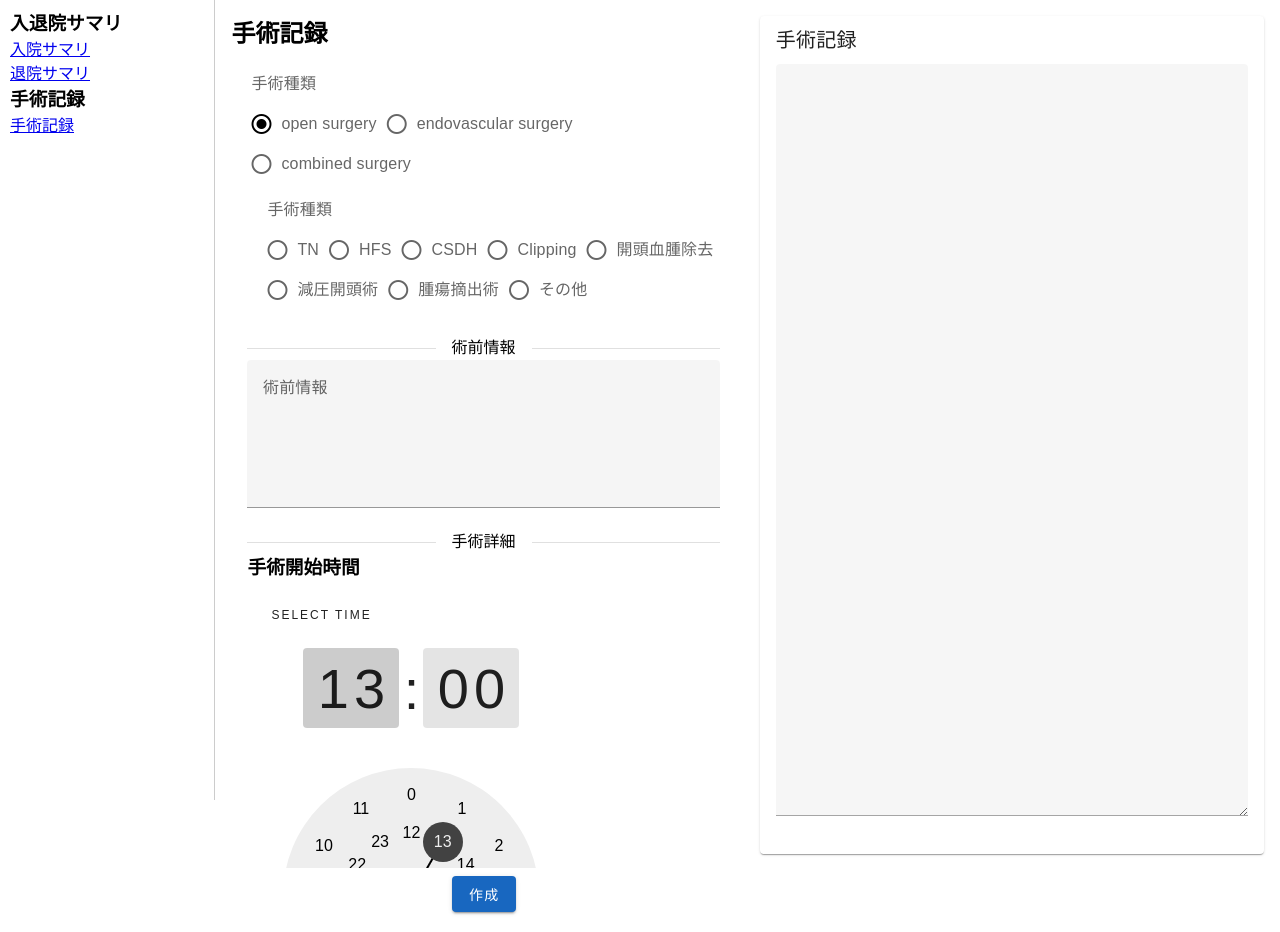
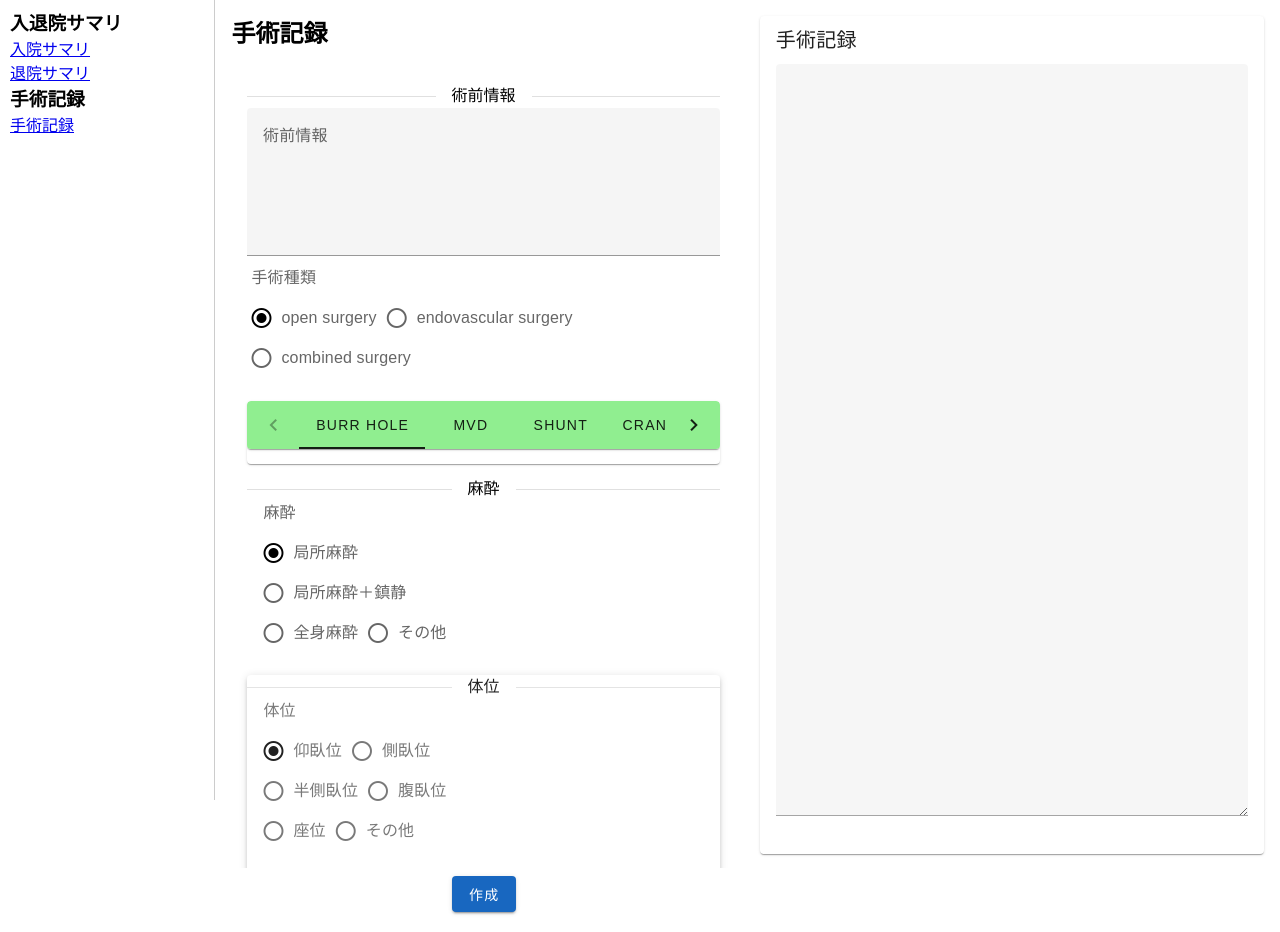
Before and after one commit to keinomura/vue-project, a Vue app: page /summaryFrame/operationRecord in a window 1280 px wide. Built offline with nearby package versions, Linux system fonts and the light colour scheme.

Commit message:
ope種類をTabを使って選択する

```diff
--- a/src/views/OperationRecordViews/OperationRecordForm.vue
+++ b/src/views/OperationRecordViews/OperationRecordForm.vue
@@ -1,40 +1,157 @@
 <template>
   <v-container ref="form" class="no-horizontal-scroll">
+    <v-divider>術前情報</v-divider>
+    <v-textarea v-model="preoperativeInformation" label="術前情報" outlined></v-textarea>
     <v-row>
       <v-radio-group v-model="operationType" label="手術種類" inline>
         <v-radio v-for="operationType in typeOfOperationOptions" :key="operationType" :label="operationType" :value="operationType"></v-radio>
       </v-radio-group>
     </v-row>
+    <OperationSelectCard
+      :detailOperationOptions="detailOperationOptions"
+      @update:operation="handleOperationUpdate"
+      @update:operationText="handleOperationTextUpdate"
+    />
 
-    <!-- 手術種類1 -->
-     <v-container>
-      <v-row>
-        <v-radio-group v-model="typeOfOperation1" label="手術種類" inline>
-          <v-radio v-for="typeOfOperation1 in typeOfOperationOptions1" :key="typeOfOperation1" :label="typeOfOperation1" :value="typeOfOperation1"></v-radio>
+    <OperationSelectCard v-if="operationType === 'combined surgery'"
+      :detailOperationOptions="detailEndovascularOperationOptions"
+      @update:operation="handleOperationUpdate"
+      @update:operationText="handleOperationTextUpdate"
+    />
+
+    <v-divider>麻酔</v-divider>
+    <v-row align="end">
+      <v-col cols="6">
+        <v-radio-group v-model="anesthesia" label="麻酔" inline>
+          <v-radio label="局所麻酔" value="局所麻酔"></v-radio>
+          <v-radio label="局所麻酔＋鎮静" value="局所麻酔＋鎮静"></v-radio>
+          <v-radio label="全身麻酔" value="全身麻酔"></v-radio>
+          <v-radio label="その他" value="その他"></v-radio>
         </v-radio-group>
+      </v-col>
+      <v-col cols="6">
+        <v-text-field v-if="anesthesia === 'その他'" v-model="anesthesiaText" label="その他麻酔" outlined></v-text-field>
+      </v-col>
     </v-row>
-      <v-row>
-        <v-text-field v-if="typeOfOperation1 === 'その他'"
-        v-model="typeOfOperation1Text" label="その他手術種類" outlined></v-text-field>
+
+    <v-card v-if="operationType === 'open surgery'" elevation="3">
+    <v-divider>体位</v-divider>
+    <v-row align="end">
+      <v-col cols="7">
+        <v-radio-group v-model="position" label="体位" inline>
+          <v-radio label="仰臥位" value="仰臥位"></v-radio>
+          <v-radio label="側臥位" value="側臥位"></v-radio>
+          <v-radio label="半側臥位" value="半側臥位"></v-radio>
+          <v-radio label="腹臥位" value="腹臥位"></v-radio>
+          <v-radio label="座位" value="座位"></v-radio>
+          <v-radio label="その他" value="その他"></v-radio>
+        </v-radio-group>
+      </v-col>
+      <v-col cols="5">
+        <v-text-field v-if="position === 'その他'" v-model="positionText" label="その他体位" outlined></v-text-field>
+      </v-col>
     </v-row>
-    </v-container>
-    <!-- 手術種類2 combined operationの時だけ-->
-    <v-container v-if="operationType === 'combined surgery'">
-      <v-row>
-        <v-radio-group v-model="typeOfOperation2" label="手術種類" inline>
-          <v-radio v-for="typeOfOperation2 in typeOfEndovascularSurgeryOptions" :key="typeOfOperation2" :label="typeOfOperation2" :value="typeOfOperation2"></v-radio>
+
+    <v-divider>頭部位置</v-divider>
+    <v-row align="end">
+      <v-col cols="5">
+        <v-radio-group v-model="headPosition" label="頭部位置" inline>
+          <v-radio label="Mayfield 3-pin" value="Mayfield 3-pin"></v-radio>
+          <v-radio label="馬蹄型" value="馬蹄型"></v-radio>
+          <v-radio label="その他" value="その他"></v-radio>
         </v-radio-group>
+      </v-col>
+      <v-col cols="7">
+        <v-text-field v-if="headPosition === 'その他'" v-model="headPositionText" label="その他頭部固定" outlined></v-text-field>
+      </v-col>
     </v-row>
-      <v-row>
-        <v-text-field v-if="typeOfOperation2 === 'その他'"
-        v-model="typeOfOperation2Text" label="その他手術種類" outlined></v-text-field>
+    <!-- 屈曲 -->
+    <v-row align="center">
+      <v-col cols="5">
+        <v-radio-group v-model="headFlexion" label="屈曲" inline>
+          <v-radio label="自然位" value="自然位"></v-radio>
+          <v-radio label="屈曲位" value="屈曲位"></v-radio>
+          <v-radio label="伸展位" value="伸展位"></v-radio>
+        </v-radio-group>
+      </v-col>
+      <v-col cols="2">
+        <h2>{{ Math.floor(Number(headFlexionText)) }}°</h2>
+      </v-col>
+      <v-col cols="5">
+        <v-slider
+          v-model="headFlexionText"
+          :thumb-size="20"
+          thumb-label="always"
+          step="5"
+          ticks="always"
+          tick-size="4"
+          :max="90"
+          :min="0"
+          track-color="blue"
+          thumb-color="blue"
+          color="light-blue"
+        ></v-slider>
+      </v-col>
     </v-row>
-    </v-container>
 
-    <v-divider>術前情報</v-divider>
-    <v-textarea v-model="preoperativeInformation" label="術前情報" outlined></v-textarea>
+    <v-row align="end">
+      <v-col cols="5">
+        <v-radio-group v-model="headLateralVending" label="側屈" inline>
+          <v-radio label="なし" value="なし"></v-radio>
+          <v-radio label="健側" value="健側"></v-radio>
+          <v-radio label="患側" value="患側"></v-radio>
+        </v-radio-group>
+      </v-col>
+      <v-col cols="2">
+        <h2>{{ Math.floor(Number(headLateralVendingText)) }}°</h2>
+      </v-col>
+      <v-col cols="5">
+        <v-slider
+          v-model="headLateralVendingText"
+          :thumb-size="20"
+          thumb-label="always"
+          step="5"
+          ticks="always"
+          tick-size="4"
+          :max="90"
+          :min="0"
+          track-color="green"
+          thumb-color="green"
+          color="light-green"
+        ></v-slider>
+      </v-col>
+    </v-row>
 
-    <v-divider>手術詳細</v-divider>
+    <v-row align="end">
+      <v-col cols="5">
+        <v-radio-group v-model="headRotation" label="回旋" inline>
+          <v-radio label="なし" value="なし"></v-radio>
+          <v-radio label="健側" value="健側"></v-radio>
+          <v-radio label="患側" value="患側"></v-radio>
+        </v-radio-group>
+      </v-col>
+      <v-col cols="2">
+        <h2>{{ Math.floor(Number(headRotationText)) }}°</h2>
+      </v-col>
+      <v-col cols="5">
+        <v-slider
+          v-model="headRotationText"
+          :thumb-size="20"
+          thumb-label="always"
+          step="5"
+          ticks="always"
+          tick-size="4"
+          :max="90"
+          :min="0"
+          track-color="orange"
+          thumb-color="orange"
+          color="orange-lighten-1"
+        ></v-slider>
+      </v-col>
+    </v-row>
+  </v-card>
+
+    <v-divider>手術アプローチ</v-divider>
 
 
     <!-- 疾患によって切り換えるcomponent -->
@@ -67,47 +184,71 @@
         <h3>総手術時間{{ operationTime }}</h3>
       </v-col>
     </v-row>
-
-
-
-
-
   </v-container>
-
 </template>
 
   <script setup>
     import { ref, defineExpose, watch, shallowRef, markRaw } from 'vue';
     import { VTimePicker } from 'vuetify/labs/VTimePicker'
-
-    // import SelectionSummaryType from './SelectOperationTypeForm.vue';
+    import OperationSelectCard from './OperationSelectCard.vue';
 
     // variables
     const operationType = ref('open surgery');
+    const typeOfOperationOptions = ref(['open surgery', 'endovascular surgery', 'combined surgery']);
+    const detailOperationOptions = ref('');
+    const detailOpenOperationOptions = ref({
+      'burr hole': ['CSDH', '脳室ドレナージ'],
+      'MVD': ['TN', 'HFS', '舌咽神経痛'],
+      'shunt': ['V-P shunt', 'L-P shunt'],
+      'Craniotomy': ['Clipping', 'Tumor', '開頭血腫除去術', '減圧開頭', 'AVM'],
+      'others': ['STA-MCA bypass', 'その他']
+    })
+    const detailEndovascularOperationOptions = ref({
+      'ICS': ['CAS', 'PTA'],
+      'Aneurysm': ['Coil', 'FD'],
+      'ACI': ['MT'],
+      'For SAH': ['PTA', 'エリル動注'],
+      'AVM': ['TAE', 'TVE', 'combined'],
+      'others': ['Tumor embolization', 'MMA embolization', 'その他']
+    })
+    watch (operationType, (newVal) => {
+      detailOperationOptions.value =
+        (newVal === 'open surgery' || newVal === 'combined surgery')? detailOpenOperationOptions.value:
+        (newVal === 'endovascular surgery')? detailEndovascularOperationOptions.value: '';
+    }, { immediate: true });
 
-    const typeOfOperationOptions = ref(['open surgery', 'endovascular surgery', 'combined surgery']);
-    const typeOfOpenSurgeryOptions = ref(['TN', 'HFS', 'CSDH', 'Clipping', '開頭血腫除去', '減圧開頭術', '腫瘍摘出術', 'その他']);
-    const typeOfEndovascularSurgeryOptions = ref(['Coiling', 'Stent', 'その他']);
-
-
-    const typeOfOperationOptions1 = ref(['open surgery', 'endovascular surgery', 'combined surgery']);
-    const typeOfOperation1 = ref('');
-    watch(() => operationType.value, (newVal) => {
-      typeOfOperationOptions1.value =
-        (newVal === 'open surgery' || newVal === 'combined surgery')? typeOfOpenSurgeryOptions.value:
-        (newVal === 'endovascular surgery')? typeOfEndovascularSurgeryOptions.value: '';
-    }, { immediate: true });
 
 
     const typeOfOperation1Text = ref('');
     const typeOfOperation2 = ref('');
     const typeOfOperation2Text = ref('');
     const preoperativeInformation = ref('');
-    const operationStartDate = ref('');
 
     const operationStartTime = ref('13:00');
     const operationEndTime = ref('16:00');
     const operationTime = ref('');
+
+    const anesthesia = ref('局所麻酔');
+    const anesthesiaText = ref('');
+    const position = ref('仰臥位');
+    const positionText = ref('');
+
+    const headPosition = ref('Mayfield 3-pin');
+    const headPositionText = ref('');
+    const headFlexion = ref('自然位');
+    const headFlexionText = ref('');
+    const headLateralVending = ref('なし');
+    const headLateralVendingText = ref('');
+    const headRotation = ref('なし');
+    const headRotationText = ref('');
+
+
+    const handleOperationUpdate = (operation) => {
+      typeOfOperation1.value = operation;
+    };
+    const handleOperationTextUpdate = (operationText) => {
+      typeOfOperation1Text.value = operationText;
+    };
 
     const calculateOperationTime = () => {
       const startTime = operationStartTime.value.split(':');
--- /dev/null
+++ b/src/views/OperationRecordViews/OperationSelectCard.vue
@@ -0,0 +1,81 @@
+<template>
+    <v-card style="margin-top: 10pt;margin-bottom: 10pt;">
+      <v-card>
+        <v-tabs v-model="currentItem" fixed-tabs :style="{ backgroundColor: backGroundColor }">
+          <v-tab
+            v-for="(item, key) in Object.keys(detailOperationOptions)"
+            :key="item"
+            :value="item"
+          >
+            {{ item }}
+            <v-menu activator="parent">
+              <v-btn
+                height="100%"
+                width="100%"
+                rounded="0"
+                v-on="on"
+                v-bind="props"
+                variant="plain"
+              ></v-btn>
+              <v-list>
+                <v-list-item v-for="operation in detailOperationOptions[item]" :key="operation" @click="selectOperation(operation)">
+                  <v-list-item-title>{{ operation }}</v-list-item-title>
+                </v-list-item>
+              </v-list>
+            </v-menu>
+          </v-tab>
+        </v-tabs>
+      </v-card>
+      <v-card style="margin-top: 10pt;">
+        <h2 align="left" :style="{ backgroundColor: backGroundColor }" style="padding-left: 10pt"> {{ typeOfOperation1 }}</h2>
+      </v-card>
+      <v-row style="margin-top: 10pt;">
+        <v-text-field v-if="typeOfOperation1 === 'その他'"
+          v-model="typeOfOperation1Text" label="その他手術種類" outlined @input="emitOperationText"></v-text-field>
+      </v-row>
+    </v-card>
+  </template>
+
+<script setup>
+import { ref, defineEmits, watch } from 'vue';
+
+const props = defineProps({
+  detailOperationOptions: {
+    type: Object,
+    required: true
+  }
+});
+const typeOfOperation1 = ref('');
+
+const backGroundColor = ref('');
+watch(() => props.detailOperationOptions, () => {
+  typeOfOperation1.value = '';
+  backGroundColor.value = Object.keys(props.detailOperationOptions).includes('Craniotomy') ? 'lightgreen' : 'orange';
+}, { immediate: true });
+
+
+const emit = defineEmits(['update:operation', 'update:operationText']);
+
+const currentItem = ref('');
+const typeOfOperation1Text = ref('');
+
+const selectOperation = (operation) => {
+  typeOfOperation1.value = operation;
+  emit('update:operation', operation);
+};
+
+const emitOperationText = () => {
+  emit('update:operationText', typeOfOperation1Text.value);
+};
+
+watch(typeOfOperation1, (newVal) => {
+  if (newVal !== 'その他') {
+    typeOfOperation1Text.value = '';
+    emitOperationText();
+  }}, { immediate: true });
+
+</script>
+
+  <style scoped>
+  /* 必要に応じてスタイルを追加 */
+  </style>
```
Lines whose indentation alone changed are shown as unchanged.
